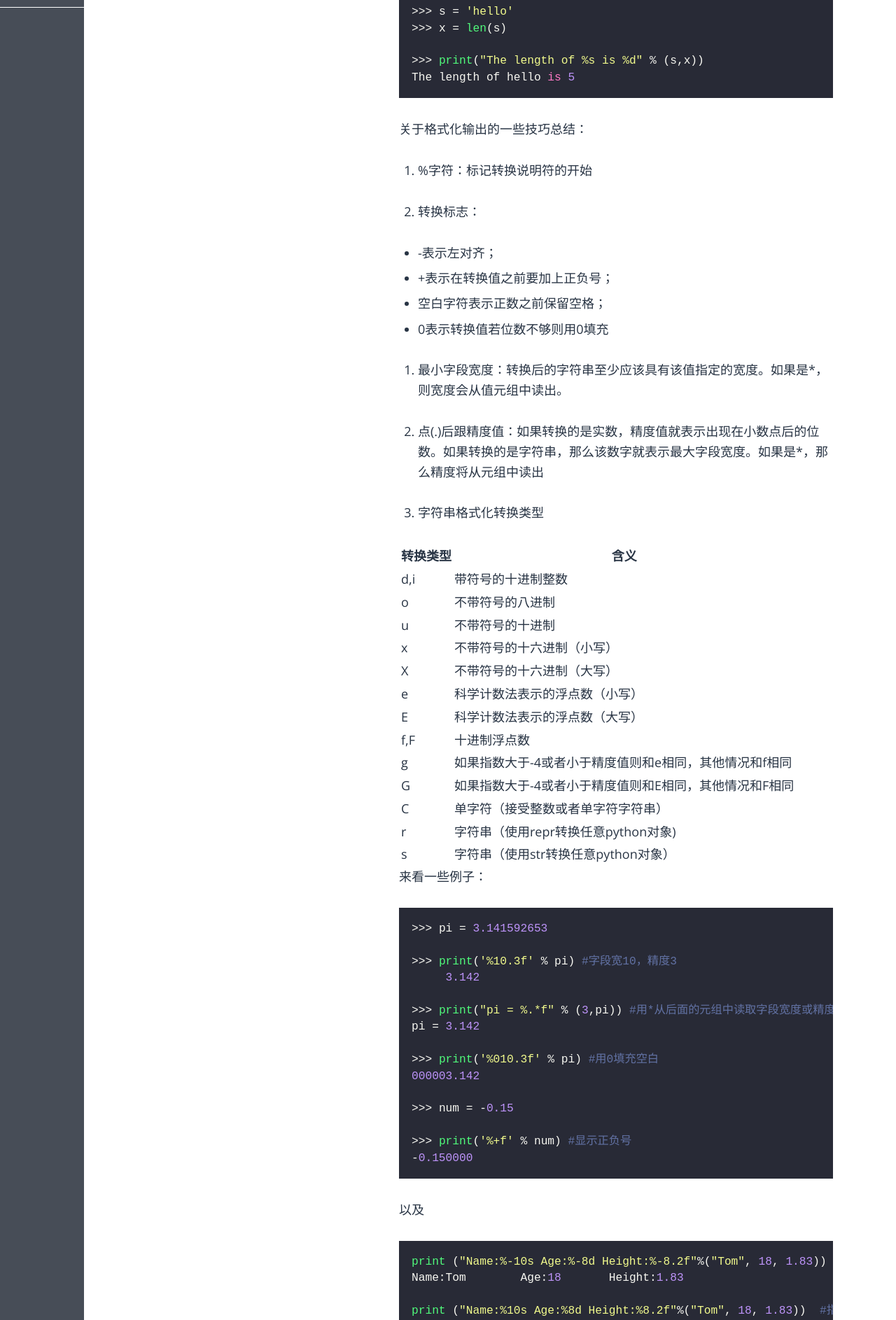
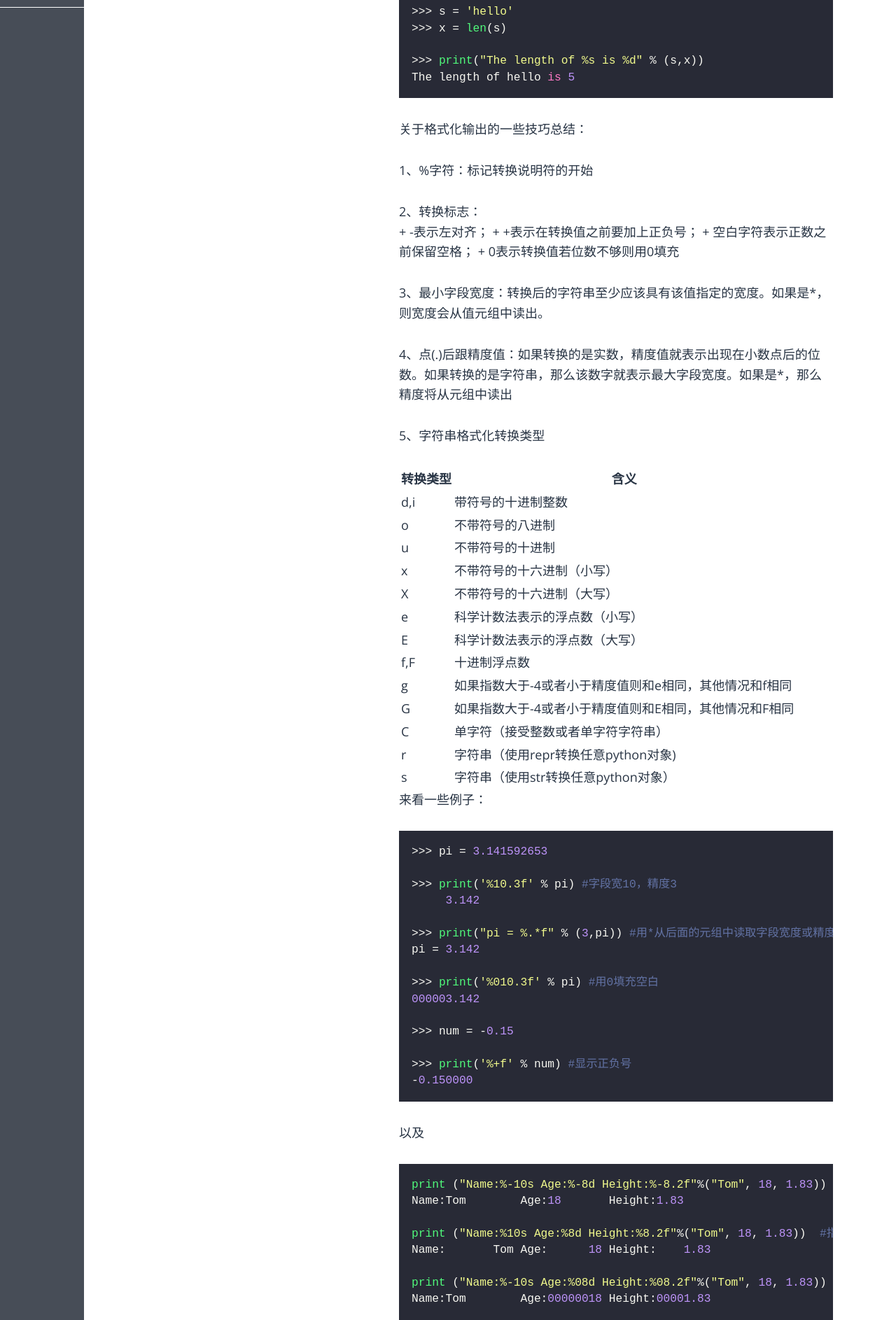
Before and after one commit to fzuo/baimafujinji, a Jekyll site: the page built from _posts/tech/2014-12-16-python-print.md, in a window 1280 px wide. Shown: the part 834-2720 px from the top of the page at 70% size. Built offline with Jekyll 4.4.1, drawn with Linux system fonts in a browser that asks for light colours; some web fonts are replaced; some of the changed text lies outside the part shown.

Commit message:
Update 2014-12-16-python-print.md

````diff
--- a/_posts/tech/2014-12-16-python-print.md
+++ b/_posts/tech/2014-12-16-python-print.md
@@ -40,20 +40,19 @@ The length of hello is 5
 关于格式化输出的一些技巧总结：
 
 
-1. %字符：标记转换说明符的开始
+1、%字符：标记转换说明符的开始
 
-2. 转换标志：
+2、转换标志：<br>
+     + -表示左对齐；
+     + +表示在转换值之前要加上正负号；
+     + 空白字符表示正数之前保留空格；
+     + 0表示转换值若位数不够则用0填充
 
-* -表示左对齐；
-* +表示在转换值之前要加上正负号；
-* 空白字符表示正数之前保留空格；
-* 0表示转换值若位数不够则用0填充
+3、最小字段宽度：转换后的字符串至少应该具有该值指定的宽度。如果是*，则宽度会从值元组中读出。
 
-3. 最小字段宽度：转换后的字符串至少应该具有该值指定的宽度。如果是*，则宽度会从值元组中读出。
+4、点(.)后跟精度值：如果转换的是实数，精度值就表示出现在小数点后的位数。如果转换的是字符串，那么该数字就表示最大字段宽度。如果是\*，那么精度将从元组中读出
 
-4. 点(.)后跟精度值：如果转换的是实数，精度值就表示出现在小数点后的位数。如果转换的是字符串，那么该数字就表示最大字段宽度。如果是\*，那么精度将从元组中读出
-
-5. 字符串格式化转换类型
+5、字符串格式化转换类型
 
 
 转换类型      |含义
@@ -121,7 +120,7 @@ Name:Tom        Age:      18 Height:1.83
 4
 ```
 
-如果想要不换行，对于 Python 3.x 来说，你需要把语句写成 print(x，end = '' )
+如果想要不换行，对于 Python 3.x 来说，你需要把语句写成 `print(x，end = '' )`
 
 ```python
 >>> for x in range(0,5):
````
